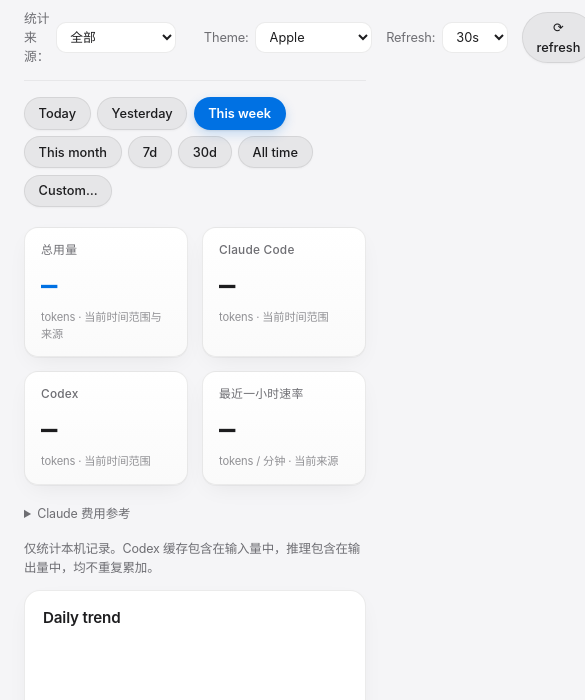
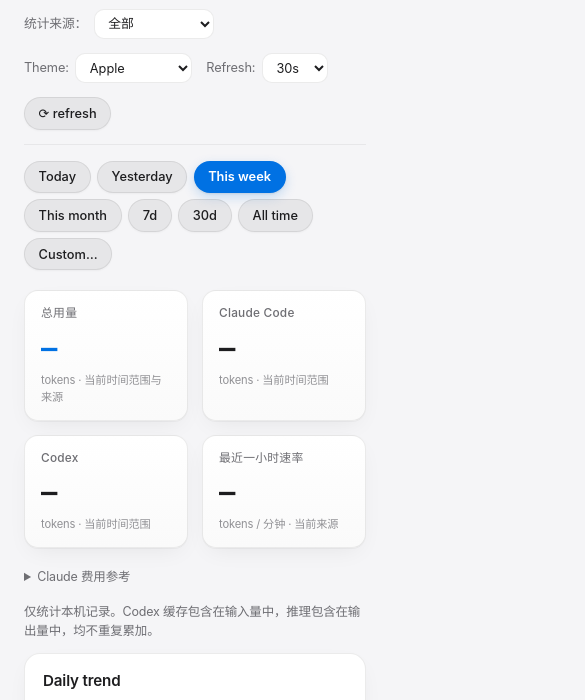
Before and after one commit to WholeNightCoding/token-usage, a plain HTML site: page dashboard/static/index.html in a window 390 px wide. Shown: the part 88-788 px from the top of the page, 585 px wide, since content can reach past the window. Drawn offline with nearby package versions, Linux system fonts and the light colour scheme; no server answers.

Commit message:
fix: keep usage overview readable in narrow windows

```diff
--- a/dashboard/static/styles.css
+++ b/dashboard/static/styles.css
@@ -166,6 +166,8 @@
 
 header {
   display: flex;
+  flex-wrap: wrap;
+  gap: 0.75rem 1.5rem;
   justify-content: space-between;
   align-items: center;
   margin-bottom: 1rem;
@@ -191,6 +193,7 @@
 
 .controls {
   display: flex;
+  flex-wrap: wrap;
   gap: 0.875rem;
   align-items: center;
   font-size: 0.8rem;
@@ -198,6 +201,7 @@
 
 .controls label {
   display: flex;
+  white-space: nowrap;
   align-items: center;
   gap: 0.4rem;
   color: var(--text-muted);
@@ -428,8 +432,11 @@
 
 @keyframes pulse { 0%,100% { opacity: 0.7 } 50% { opacity: 1 } }
 
+@media (max-width: 900px) {
+  .cards { grid-template-columns: repeat(2, minmax(0, 1fr)); }
+}
+
 @media (max-width: 720px) {
-  .cards { grid-template-columns: repeat(2, minmax(0, 1fr)); }
   .row { grid-template-columns: 1fr; }
   header { flex-direction: column; gap: 0.75rem; align-items: flex-start; }
 }
```
